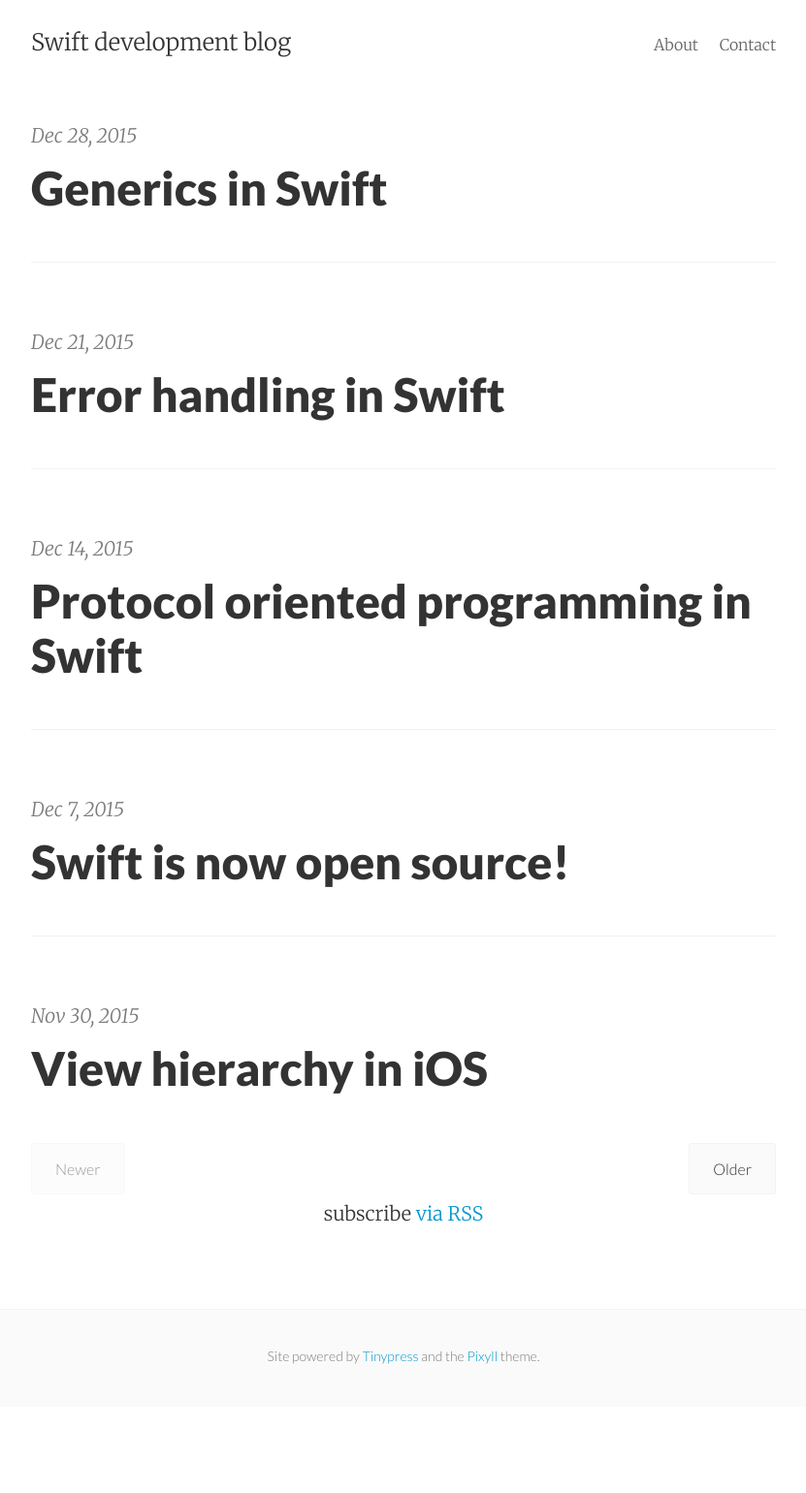
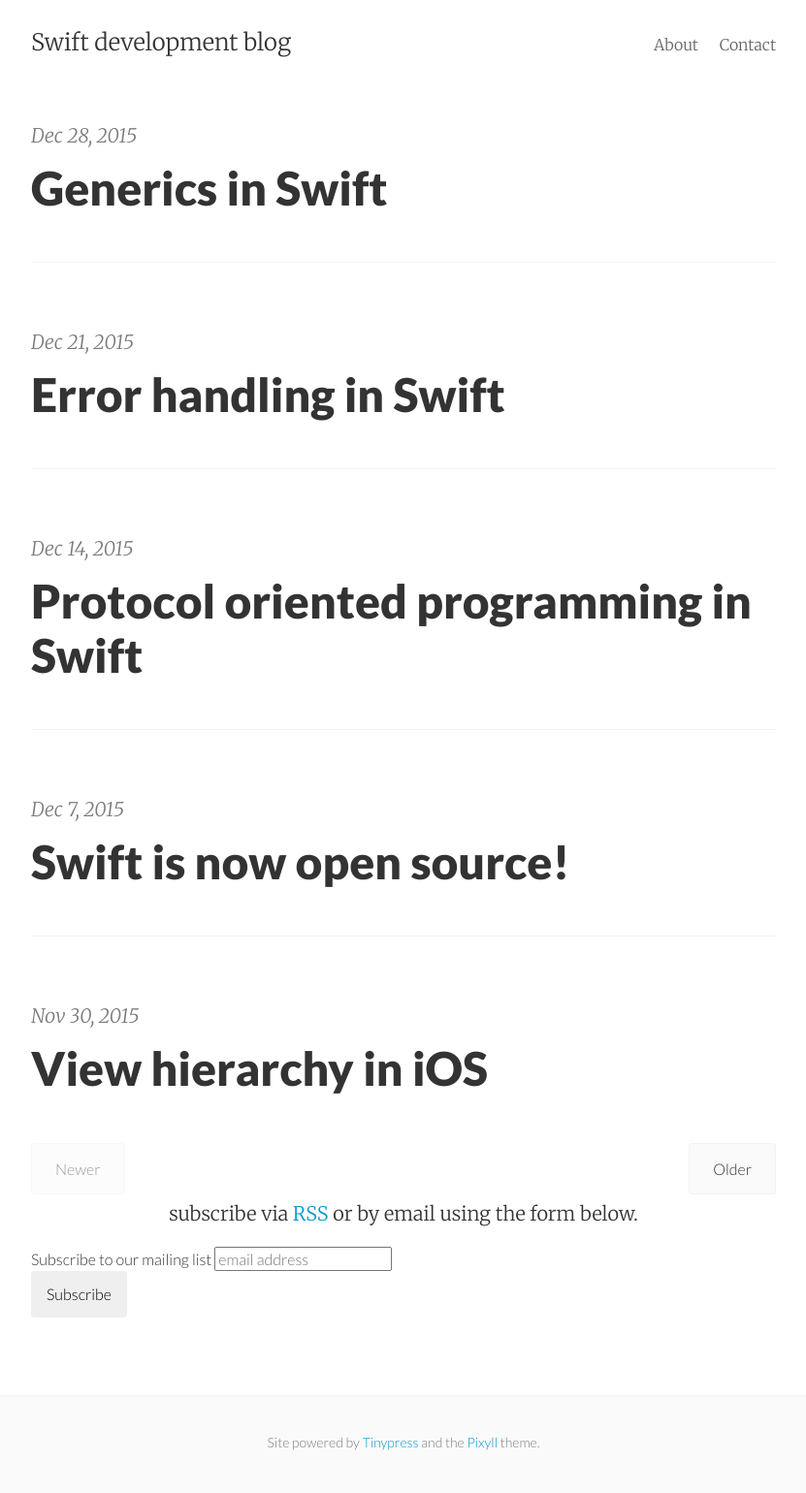
Before and after one commit to mhorga/mhorga.github.io, a Jekyll site: the page built from index.html, in a window 1280 px wide. Shown: the whole page at 97% size, without its empty margins (224-1055 px from the left). Built offline with Jekyll 4.4.1, drawn with Linux system fonts in a browser that asks for light colours; the list of posts is cut into pages by our own code; comment, search, counter and statistics services are not loaded; before the commit the page ends 1451 px from its top, so only the background shows below that.

Commit message:
added Subscribe form

```diff
--- a/index.html
+++ b/index.html
@@ -18,6 +18,23 @@
 
   {% include pagination.html %}
 
-  <p align="center" class="rss-subscribe">subscribe <a href="{{ "/feed.xml" | prepend: site.baseurl }}">via RSS</a></p>
+  <p align="center" class="rss-subscribe">subscribe via <a href="{{ "/feed.xml" | prepend: site.baseurl }}">RSS</a> or by email using the form below.</p>
+
+  <p><!-- Begin MailChimp Signup Form -->
+  	<link href="//cdn-images.mailchimp.com/embedcode/slim-081711.css" rel="stylesheet" type="text/css">
+	<style type="text/css">
+		#mc_embed_signup{background:#fff; clear:left; font:14px Helvetica,Arial,sans-serif; }
+	</style>
+	<div id="mc_embed_signup">
+		<form action="//github.us12.list-manage.com/subscribe/post?u=5daab344aba23020915a23c29&amp;id=69e4a7c3af" method="post" id="mc-embedded-subscribe-form" name="mc-embedded-subscribe-form" class="validate" target="_blank" novalidate>
+		    <div id="mc_embed_signup_scroll">
+			<label for="mce-EMAIL">Subscribe to our mailing list</label>
+			<input type="email" value="" name="EMAIL" class="email" id="mce-EMAIL" placeholder="email address" required>
+		    <div style="position: absolute; left: -5000px;" aria-hidden="true"><input type="text" name="b_5daab344aba23020915a23c29_69e4a7c3af" tabindex="-1" value=""></div>
+		    <div class="clear"><input type="submit" value="Subscribe" name="subscribe" id="mc-embedded-subscribe" class="button"></div>
+		    </div>
+		</form>
+	</div>
+  </p><!--End mc_embed_signup-->
 
 </div>
```
